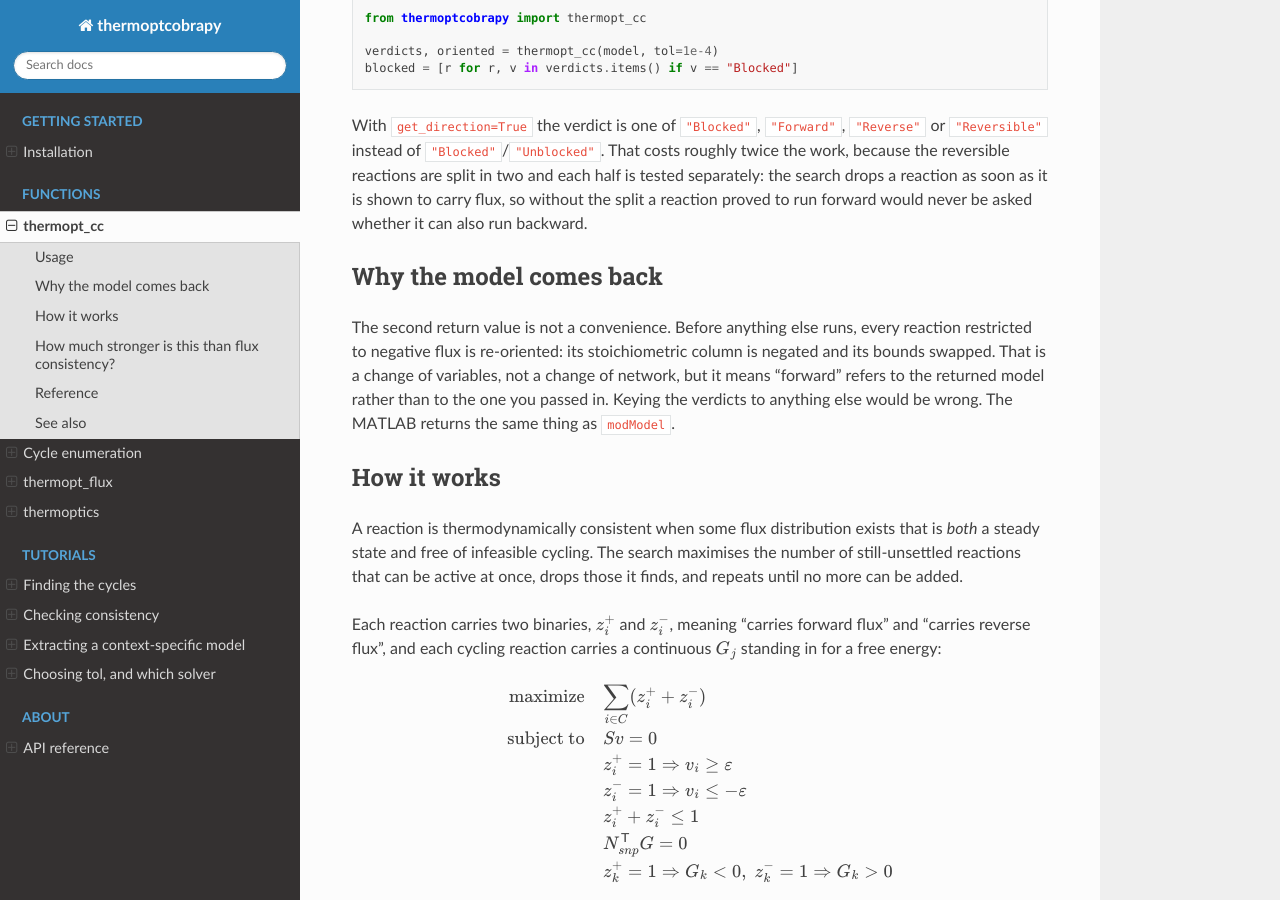
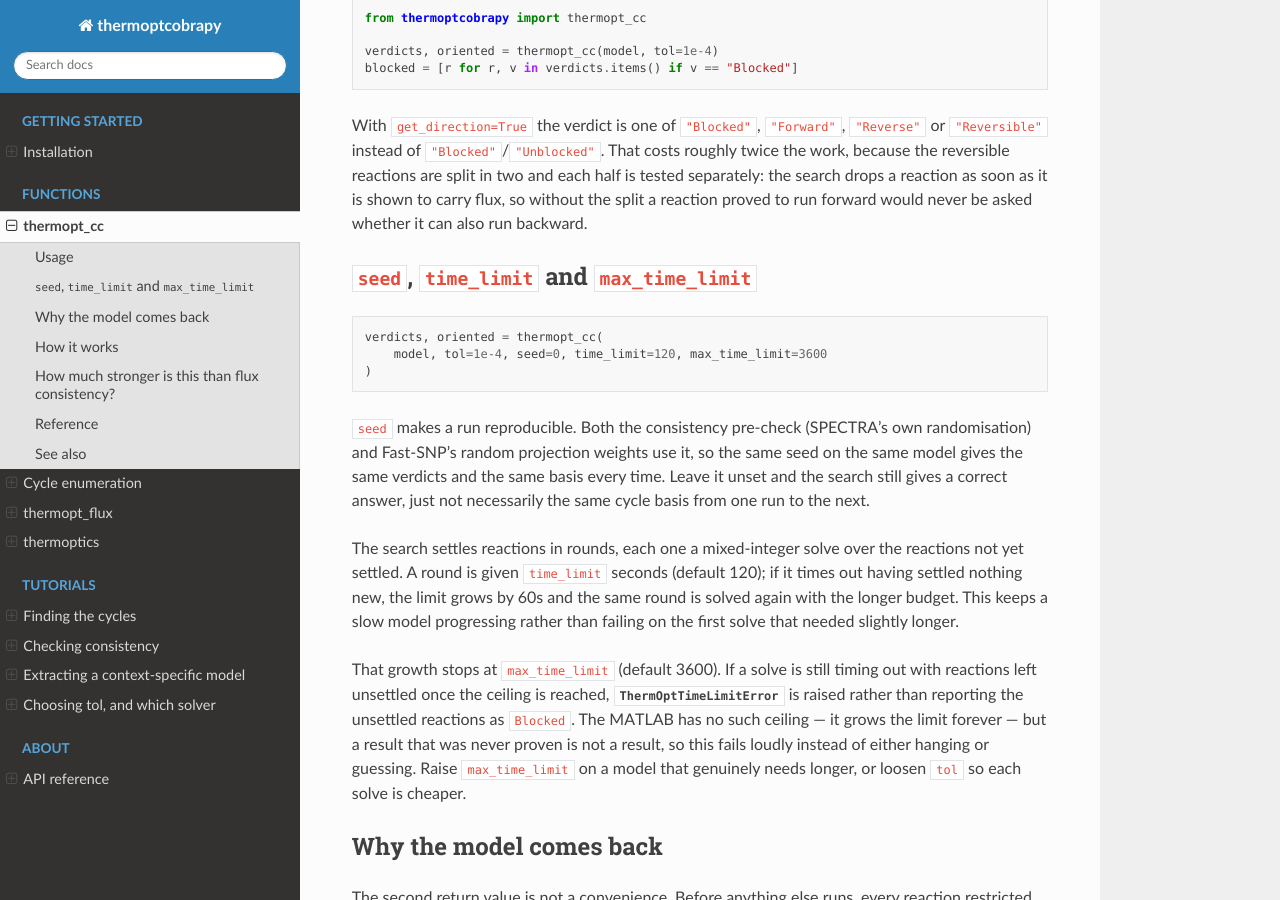
Before and after one commit to bisect-group/thermoptcobrapy, a Sphinx documentation site: the page built from docs/functions/thermopt_cc.rst, in a window 1280 px wide and 900 px high, scrolled down 267 px. Built offline with Sphinx 7.4.7 and the Read the Docs theme 3.1.0, drawn with Linux system fonts in a browser that asks for light colours.

Commit message:
Document seed, time_limit and max_time_limit
Neither the rendered docs nor the docstrings explained these three
parameters, even though thermopt_cc's time-limit ceiling now raises
ThermOptTimeLimitError instead of warning. Adds a narrative section to
each of thermopt_cc.rst and thermoptics.rst covering what seed makes
reproducible, how the two functions differ in whether their time limit
grows, and what each raises when it runs out.

Also fixes thermopt_cc's docstring, which still claimed hitting the
ceiling "turns an unsolvable model into a result" -- stale since the
warn-and-return-Blocked behaviour was replaced with a raise. Both
docstrings gain a Raises section.

Co-Authored-By: Claude Sonnet 5 <noreply@anthropic.com>

```diff
--- a/docs/functions/thermopt_cc.rst
+++ b/docs/functions/thermopt_cc.rst
@@ -21,6 +21,37 @@ reversible reactions are split in two and each half is tested separately: the
 search drops a reaction as soon as it is shown to carry flux, so without the
 split a reaction proved to run forward would never be asked whether it can
 also run backward.
+
+``seed``, ``time_limit`` and ``max_time_limit``
+------------------------------------------------
+
+.. code-block:: python
+
+   verdicts, oriented = thermopt_cc(
+       model, tol=1e-4, seed=0, time_limit=120, max_time_limit=3600
+   )
+
+``seed`` makes a run reproducible. Both the consistency pre-check (SPECTRA's
+own randomisation) and Fast-SNP's random projection weights use it, so the
+same seed on the same model gives the same verdicts and the same basis every
+time. Leave it unset and the search still gives a correct answer, just not
+necessarily the same cycle basis from one run to the next.
+
+The search settles reactions in rounds, each one a mixed-integer solve over
+the reactions not yet settled. A round is given ``time_limit`` seconds
+(default 120); if it times out having settled nothing new, the limit grows by
+60s and the same round is solved again with the longer budget. This keeps a
+slow model progressing rather than failing on the first solve that needed
+slightly longer.
+
+That growth stops at ``max_time_limit`` (default 3600). If a solve is still
+timing out with reactions left unsettled once the ceiling is reached,
+:class:`~thermoptcobrapy.ThermOptTimeLimitError` is raised rather than
+reporting the unsettled reactions as ``Blocked``. The MATLAB has no such
+ceiling — it grows the limit forever — but a result that was never proven is
+not a result, so this fails loudly instead of either hanging or guessing.
+Raise ``max_time_limit`` on a model that genuinely needs longer, or loosen
+``tol`` so each solve is cheaper.
 
 Why the model comes back
 ------------------------
```
Also changed, not shown: docs/functions/thermoptics.rst (+21 -0 lines), 2 other files.
